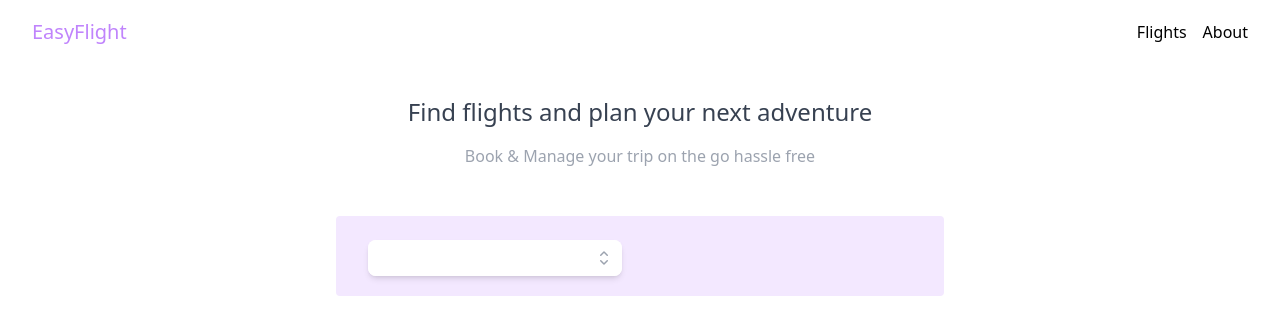
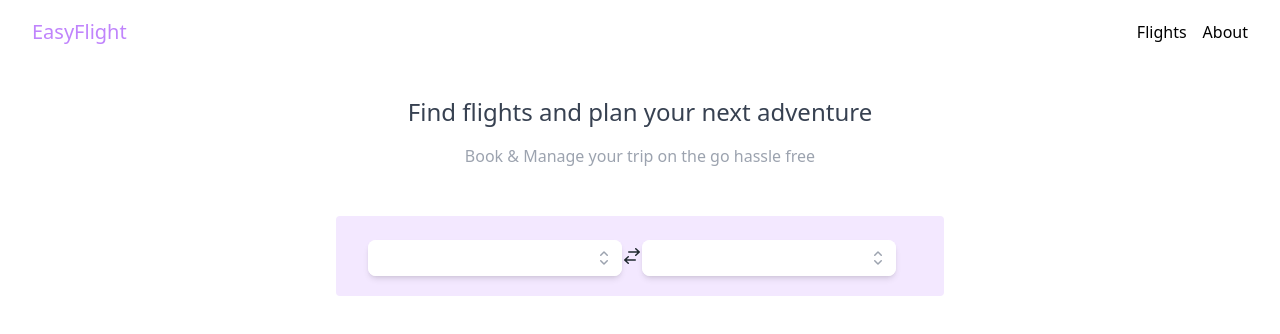
Before and after one commit to julioaraujo96/bookings, a Vue app: page /flights in a window 1280 px wide. Shown: the top 334 px of the page. Built offline with nearby package versions, Linux system fonts and the light colour scheme.

Commit message:
wip -> logic for selecting cities + reuse combobox

```diff
--- a/package.json
+++ b/package.json
@@ -11,6 +11,8 @@
   "dependencies": {
     "@headlessui/vue": "^1.7.14",
     "@heroicons/vue": "^2.0.18",
+    "i": "^0.3.7",
+    "npm": "^9.7.2",
     "vue": "^3.2.47",
     "vue-router": "^4.2.2"
   },
--- a/src/Views/Flights.vue
+++ b/src/Views/Flights.vue
@@ -4,98 +4,71 @@
         <h2 class="text-base text-center my-4 text-gray-400">Book & Manage your trip on the go hassle free</h2>
 
         <div class="bg-purple-100 rounded w-[50%] h-20 mx-auto my-12 flex justify-start items-center px-8">
-            <Combobox v-model="selected">
-                <div class="relative mt-1">
-                    <div
-                        class="relative w-full cursor-default overflow-hidden rounded-lg bg-white text-left shadow-md focus:outline-none focus-visible:ring-2 focus-visible:ring-white focus-visible:ring-opacity-75 focus-visible:ring-offset-2 focus-visible:ring-offset-teal-300 sm:text-sm">
-                        <ComboboxInput
-                            class="w-full border-none py-2 pl-3 pr-10 text-sm leading-5 text-gray-900 focus:ring-0"
-                            :displayValue="(option) => option.label" @change="query = $event.target.value" />
-                        <ComboboxButton class="absolute inset-y-0 right-0 flex items-center pr-2">
-                            <ChevronUpDownIcon class="h-5 w-5 text-gray-400" aria-hidden="true" />
-                        </ComboboxButton>
-                    </div>
-                    <TransitionRoot leave="transition ease-in duration-100" leaveFrom="opacity-100" leaveTo="opacity-0"
-                        @after-leave="query = ''">
-                        <ComboboxOptions
-                            class="absolute mt-1 max-h-60 w-full overflow-auto rounded-md bg-white py-1 text-base shadow-lg ring-1 ring-black ring-opacity-5 focus:outline-none sm:text-sm">
-                            <div v-if="cities.length === 0 && query !== ''"
-                                class="relative cursor-default select-none py-2 px-4 text-gray-700">
-                                Nothing found.
-                            </div>
+            <CityComboBox
+                :options="origins"
+                @onCitySelected="setOrigin"
+            />
 
-                            <ComboboxOption v-for="option in filteredOptions" as="template" :key="option.id" :value="option"
-                                v-slot="{ selected, active }">
-                                <li class="relative cursor-default select-none py-2 pl-10 pr-4" :class="{
-                                    'bg-purple-600 text-white': active,
-                                    'text-gray-900': !active,
-                                }">
-                                    <span class="block truncate"
-                                        :class="{ 'font-medium': selected, 'font-normal': !selected }">
-                                        {{ option.label }}
-                                    </span>
-                                    <span v-if="selected" class="absolute inset-y-0 left-0 flex items-center pl-3"
-                                        :class="{ 'text-white': active, 'text-purple-600': !active }">
-                                        <CheckIcon class="h-5 w-5" aria-hidden="true" />
-                                    </span>
-                                </li>
-                            </ComboboxOption>
-                        </ComboboxOptions>
-                    </TransitionRoot>
-                </div>
-            </Combobox>
+            <SwitchIcon />
+
+            <CityComboBox
+                :options="destinations"
+                @onCitySelected="setDestination"
+            />
         </div>
-
     </section>
 </template>
 
 <script>
-import {
-    Combobox,
-    ComboboxInput,
-    ComboboxButton,
-    ComboboxOptions,
-    ComboboxOption,
-    TransitionRoot,
-} from '@headlessui/vue';
 
-import { CheckIcon, ChevronUpDownIcon } from '@heroicons/vue/20/solid';
+import SwitchIcon from '../components/UI/Icons/SwitchIcon.vue';
+import CityComboBox from '../components/CityComboBox.vue';
 import { flightsDB } from '../flightData';
 
 export default {
     data() {
         return {
-            selected: [],
+            flightsData: flightsDB,
             query: '',
+            cities: [],
             options: [],
-            flightsData: flightsDB,
-            cities:[],
+            origin: '',
+            destination: '',
         };
     },
-    mounted(){
+    mounted() {
         this.createCitySet();
 
         this.options = this.cities.map((city, index) => {
             return {
                 id: index, label: city, value: city?.toLowerCase()
-            }
-         })
+            };
+        });
     },
+
     computed:{
-        filteredOptions(){
-            const options = this.options;
-            const query = this.query?.toLowerCase();
+        origins(){
+            const destination = this.destination;
 
-            if(query === ''){
-                return options;
+            if(!destination){
+                return this.options;
             }
 
-            return options.filter( option => option.value.includes(query));
+            return this.options.filter( option => option !== destination);
+        },
+        destinations(){
+            const origin = this.origin;
+
+            if(!origin){
+                return this.options;
+            }
+
+            return this.options.filter( option => option !== origin);
         }
     },
 
-    methods:{
-        createCitySet(){
+    methods: {
+        createCitySet() {
             const citySet = new Set();
             const flights = this.flightsData;
 
@@ -107,21 +80,20 @@ export default {
             }
 
             this.cities = Array.from(citySet);
-            console.log(this.cities)
+        },
+        setOrigin(origin) {
+            this.origin = origin;
+        },
+        setDestination(destination) {
+            this.destination = destination;
         }
     },
 
     components:
     {
         Navigation,
-        Combobox,
-        ComboboxInput,
-        ComboboxButton,
-        ComboboxOptions,
-        ComboboxOption,
-        TransitionRoot,
-        CheckIcon,
-        ChevronUpDownIcon,
+        SwitchIcon,
+        CityComboBox,
     }
 };
 </script>
--- /dev/null
+++ b/src/components/CityComboBox.vue
@@ -0,0 +1,97 @@
+<template>
+    <Combobox v-model="selected">
+        <div class="relative mt-1">
+            <div
+                class="relative w-full cursor-default overflow-hidden rounded-lg bg-white text-left shadow-md focus:outline-none focus-visible:ring-2 focus-visible:ring-white focus-visible:ring-opacity-75 focus-visible:ring-offset-2 focus-visible:ring-offset-teal-300 sm:text-sm">
+                <ComboboxInput class="w-full border-none py-2 pl-3 pr-10 text-sm leading-5 text-gray-900 focus:ring-0"
+                    :displayValue="(option) => option.label" @change="query = $event.target.value" />
+                <ComboboxButton class="absolute inset-y-0 right-0 flex items-center pr-2">
+                    <ChevronUpDownIcon class="h-5 w-5 text-gray-400" aria-hidden="true" />
+                </ComboboxButton>
+            </div>
+            <TransitionRoot leave="transition ease-in duration-100" leaveFrom="opacity-100" leaveTo="opacity-0"
+                @after-leave="query = ''">
+                <ComboboxOptions
+                    class="absolute mt-1 max-h-60 w-full overflow-auto rounded-md bg-white py-1 text-base shadow-lg ring-1 ring-black ring-opacity-5 focus:outline-none sm:text-sm">
+                    <div v-if="filteredOptions.length === 0 && query !== ''"
+                        class="relative cursor-default select-none py-2 px-4 text-gray-700">
+                        Nothing found.
+                    </div>
+
+                    <ComboboxOption v-for="option in filteredOptions" as="template" :key="option.id" :value="option"
+                        v-slot="{ selected, active }">
+                        <li class="relative cursor-default select-none py-2 pl-10 pr-4" :class="{
+                            'bg-purple-600 text-white': active,
+                            'text-gray-900': !active,
+                        }">
+                            <span class="block truncate" :class="{ 'font-medium': selected, 'font-normal': !selected }">
+                                {{ option.label }}
+                            </span>
+                            <span v-if="selected" class="absolute inset-y-0 left-0 flex items-center pl-3"
+                                :class="{ 'text-white': active, 'text-purple-600': !active }">
+                                <CheckIcon class="h-5 w-5" aria-hidden="true" />
+                            </span>
+                        </li>
+                    </ComboboxOption>
+                </ComboboxOptions>
+            </TransitionRoot>
+        </div>
+    </Combobox>
+</template>
+
+<script>
+import {
+    Combobox,
+    ComboboxInput,
+    ComboboxButton,
+    ComboboxOptions,
+    ComboboxOption,
+    TransitionRoot,
+} from '@headlessui/vue';
+
+import { CheckIcon, ChevronUpDownIcon } from '@heroicons/vue/20/solid';
+
+export default {
+    props:{
+        options: Array,
+    },
+    data(){
+        return{
+            selected: '',
+            query: '',
+        }
+    },
+    computed: {
+        filteredOptions() {
+            const options = this.options;
+            const query = this.query?.toLowerCase();
+            console.log(options, query);
+            if (query === '') {
+                return options;
+            }
+
+            return options.filter(option => option.value.includes(query));
+        }
+    },
+
+    watch:{
+        selected(){
+            if(!this.selected){
+                return;
+            }
+
+            this.$emit('onCitySelected', this.selected)
+        }
+    },
+    components: {
+        Combobox,
+        ComboboxInput,
+        ComboboxButton,
+        ComboboxOptions,
+        ComboboxOption,
+        TransitionRoot,
+        CheckIcon,
+        ChevronUpDownIcon,
+    },
+};
+</script>
--- /dev/null
+++ b/src/components/UI/Icons/SwitchIcon.vue
@@ -0,0 +1,5 @@
+<template>
+<svg xmlns="http://www.w3.org/2000/svg" viewBox="0 0 20 20" fill="#1e272e" class="w-5 h-5">
+    <path fill-rule="evenodd" d="M13.2 2.24a.75.75 0 00.04 1.06l2.1 1.95H6.75a.75.75 0 000 1.5h8.59l-2.1 1.95a.75.75 0 101.02 1.1l3.5-3.25a.75.75 0 000-1.1l-3.5-3.25a.75.75 0 00-1.06.04zm-6.4 8a.75.75 0 00-1.06-.04l-3.5 3.25a.75.75 0 000 1.1l3.5 3.25a.75.75 0 101.02-1.1l-2.1-1.95h8.59a.75.75 0 000-1.5H4.66l2.1-1.95a.75.75 0 00.04-1.06z" clip-rule="evenodd" />
+  </svg>
+</template>
```
Also changed, not shown: 1 other file (tests, documents, lock files or other folders).
